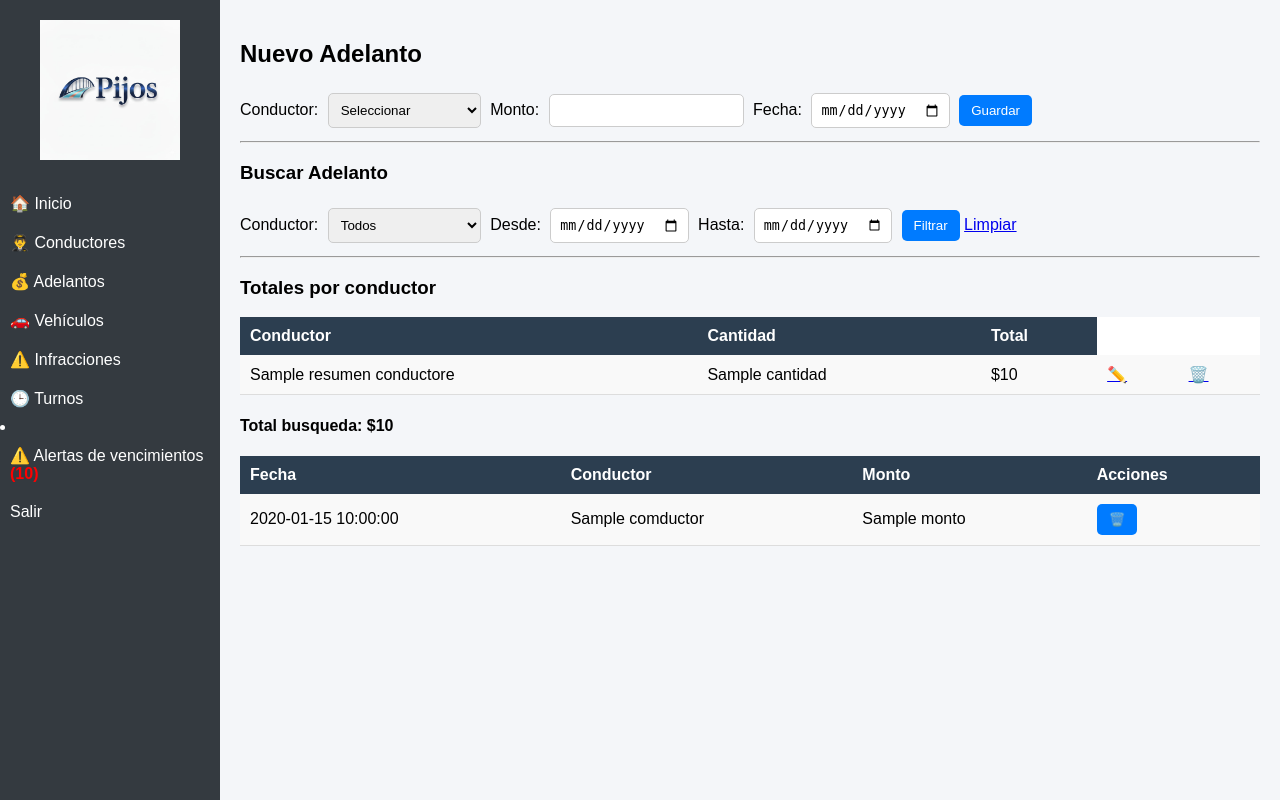
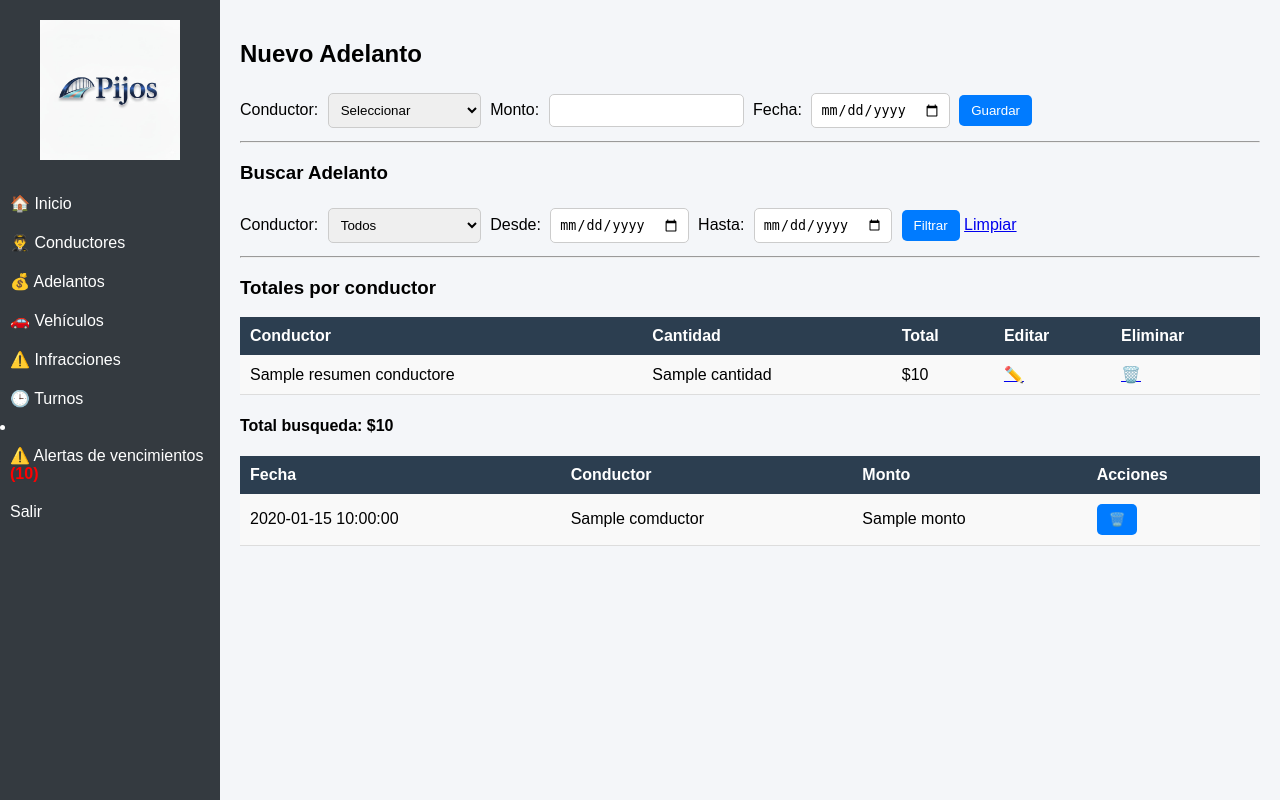
Before and after one commit to flotapjs-tech/mi_app_empresa, a Python web app: template templates/adelantos.html in a window 1280 px wide. Run offline with Jinja, Linux system fonts and the light colour scheme; the template is opened without the code that fills it: most values are stand-ins (such as "Sample title", 1, 10 or a date in 2020).

Commit message:
eliminar editar adelantos

```diff
--- a/templates/adelantos.html
+++ b/templates/adelantos.html
@@ -65,6 +65,8 @@
         <th>Conductor</th>
         <th>Cantidad</th>
         <th>Total</th>
+        <th>Editar</th>
+        <th>Eliminar</th>
     </tr>
 
     {% for r in resumen_conductores %}
```
